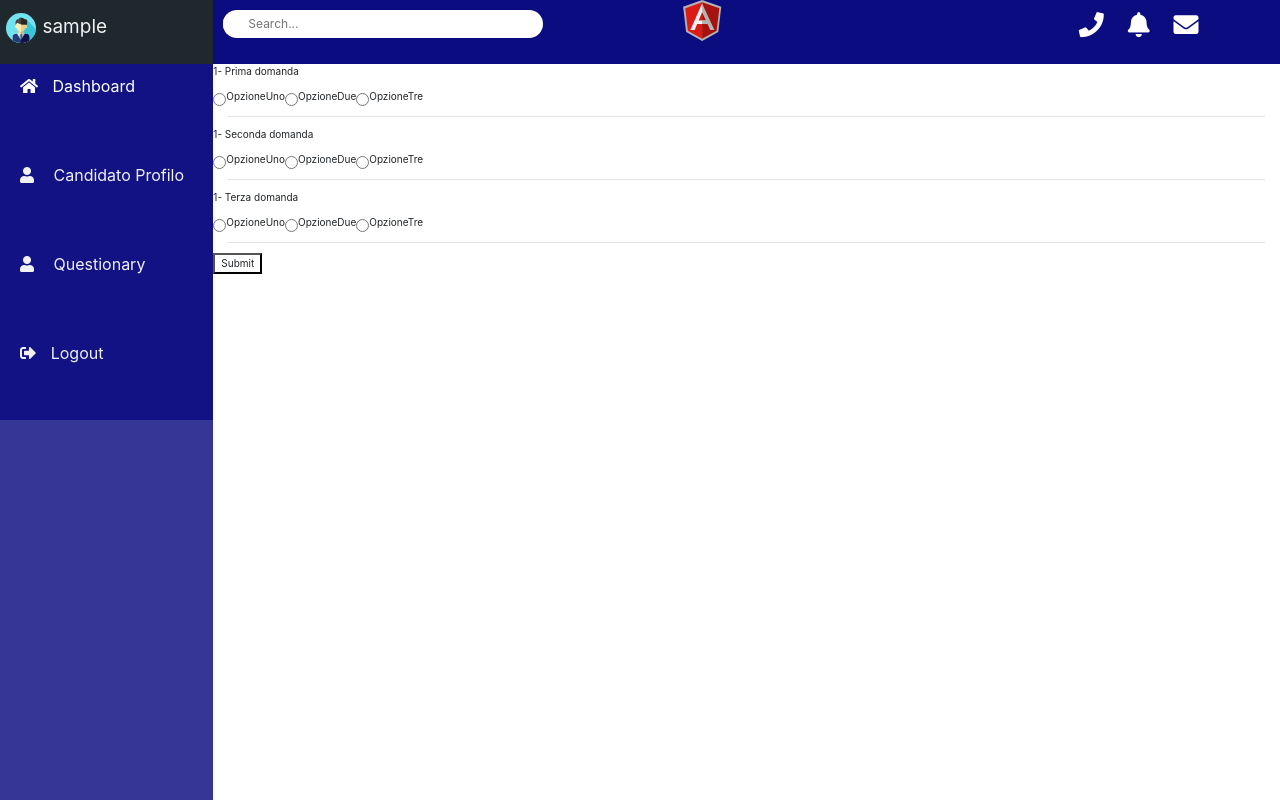
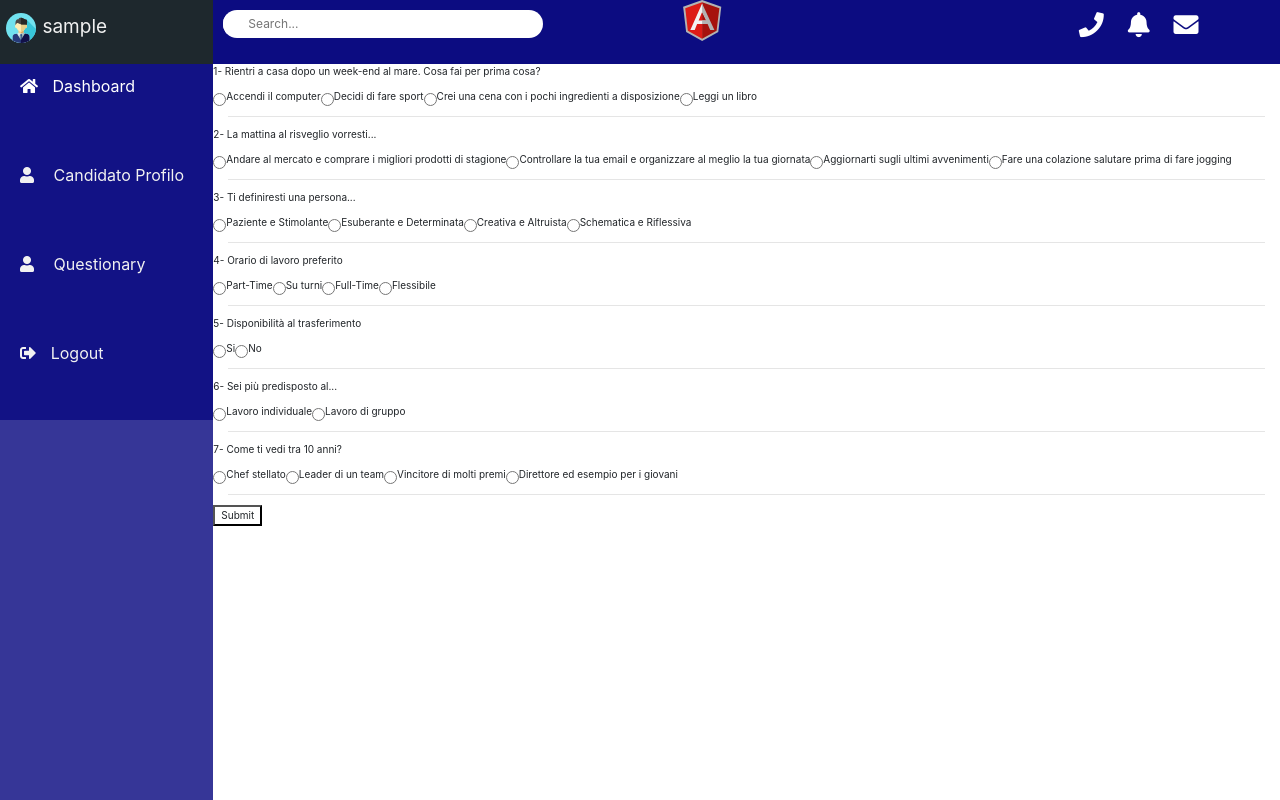
Before and after one commit to AnthonyContrader/DreamJob, an Angular app: page /candidato-dashboard/questionary in a window 1280 px wide. Built offline with nearby package versions, Linux system fonts and the light colour scheme; sample sign-in values are in the browser's storage.

Commit message:
modifiche questionary

```diff
--- a/src/app/candidato/questionary/questionary.component.html
+++ b/src/app/candidato/questionary/questionary.component.html
@@ -1,30 +1,69 @@
 <div class="container">
   <form action="questionario">
     <div class="row">
-      <p> 1- Prima domanda</p>
+      <p> 1- Rientri a casa dopo un week-end al mare. Cosa fai per prima cosa?</p>
     </div>
     <div class="row">
-      <input type="radio" name="domandaUno" value="domandaUnoOpzioneUno"> OpzioneUno<br>
-      <input type="radio" name="domandaUno" value="domandaUnoOpzioneDue"> OpzioneDue<br>
-      <input type="radio" name="domandaUno" value="domandaUnoOpzioneTre"> OpzioneTre<br>
+      <input type="radio" name="domandaUno" value="domandaUnoOpzioneUno"> Accendi il computer<br>
+      <input type="radio" name="domandaUno" value="domandaUnoOpzioneDue"> Decidi di fare sport<br>
+      <input type="radio" name="domandaUno" value="domandaUnoOpzioneTre"> Crei una cena con i pochi ingredienti a disposizione<br>
+      <input type="radio" name="domandaUno" value="domandaUnoOpzioneQuattro"> Leggi un libro<br>
     </div>
     <hr>
     <div class="row">
-      <p> 1- Seconda domanda</p>
+      <p> 2- La mattina al risveglio vorresti...</p>
     </div>
     <div class="row">
-      <input type="radio" name="domandaDue" value="domandaDueOpzioneUno"> OpzioneUno<br>
-      <input type="radio" name="domandaDue" value="domandaDueOpzioneDue"> OpzioneDue<br>
-      <input type="radio" name="domandaDue" value="domandaDueOpzioneTre"> OpzioneTre<br>
+      <input type="radio" name="domandaDue" value="domandaDueOpzioneUno"> Andare al mercato e comprare i migliori prodotti di stagione<br>
+      <input type="radio" name="domandaDue" value="domandaDueOpzioneDue"> Controllare la tua email e organizzare al meglio la tua giornata<br>
+      <input type="radio" name="domandaDue" value="domandaDueOpzioneTre"> Aggiornarti sugli ultimi avvenimenti<br>
+      <input type="radio" name="domandaDue" value="domandaDueOpzioneQuattro"> Fare una colazione salutare prima di fare jogging<br>
     </div>
     <hr>
     <div class="row">
-      <p> 1- Terza domanda</p>
+      <p> 3- Ti definiresti una persona...</p>
     </div>
     <div class="row">
-      <input type="radio" name="domandaTre" value="domandaTreOpzioneUno"> OpzioneUno<br>
-      <input type="radio" name="domandaTre" value="domandaTreOpzioneDue"> OpzioneDue<br>
-      <input type="radio" name="domandaTre" value="domandaTreOpzioneTre"> OpzioneTre<br>
+      <input type="radio" name="domandaTre" value="domandaTreOpzioneUno"> Paziente e Stimolante<br>
+      <input type="radio" name="domandaTre" value="domandaTreOpzioneDue"> Esuberante e Determinata<br>
+      <input type="radio" name="domandaTre" value="domandaTreOpzioneTre"> Creativa e Altruista<br>
+      <input type="radio" name="domandaTre" value="domandaTreOpzioneQuattro"> Schematica e Riflessiva<br>
+    </div>
+    <hr>
+    <div class="row">
+      <p> 4- Orario di lavoro preferito</p>
+    </div>
+    <div class="row">
+      <input type="radio" name="domandaQuattro" value="domandaQuattroOpzioneUno"> Part-Time<br>
+      <input type="radio" name="domandaQuattro" value="domandaQuattroOpzioneDue"> Su turni<br>
+      <input type="radio" name="domandaQuattro" value="domandaQuattroOpzioneTre"> Full-Time<br>
+      <input type="radio" name="domandaQuattro" value="domandaQuattroOpzioneQuattro"> Flessibile<br>
+    </div>
+    <hr>
+    <div class="row">
+      <p> 5- Disponibilità al trasferimento</p>
+    </div>
+    <div class="row">
+      <input type="radio" name="domandaCinque" value="domandaCinqueOpzioneUno"> Si<br>
+      <input type="radio" name="domandaCinque" value="domandaCinqueOpzioneDue"> No<br>
+    </div>
+    <hr>
+    <div class="row">
+      <p> 6- Sei più predisposto al...</p>
+    </div>
+    <div class="row">
+      <input type="radio" name="domandaSei" value="domandaSeiOpzioneUno"> Lavoro individuale<br>
+      <input type="radio" name="domandaSei" value="domandaSeiOpzioneDue"> Lavoro di gruppo<br>
+    </div>
+    <hr>
+    <div class="row">
+      <p> 7- Come ti vedi tra 10 anni?</p>
+    </div>
+    <div class="row">
+      <input type="radio" name="domandaSette" value="domandaSetteOpzioneUno"> Chef stellato<br>
+      <input type="radio" name="domandaSette" value="domandaSetteOpzioneDue"> Leader di un team<br>
+      <input type="radio" name="domandaSette" value="domandaSetteOpzioneTre"> Vincitore di molti premi<br>
+      <input type="radio" name="domandaSette" value="domandaSetteOpzioneQuattro"> Direttore ed esempio per i giovani<br>
     </div>
     <hr>
     <div class="row">
```
